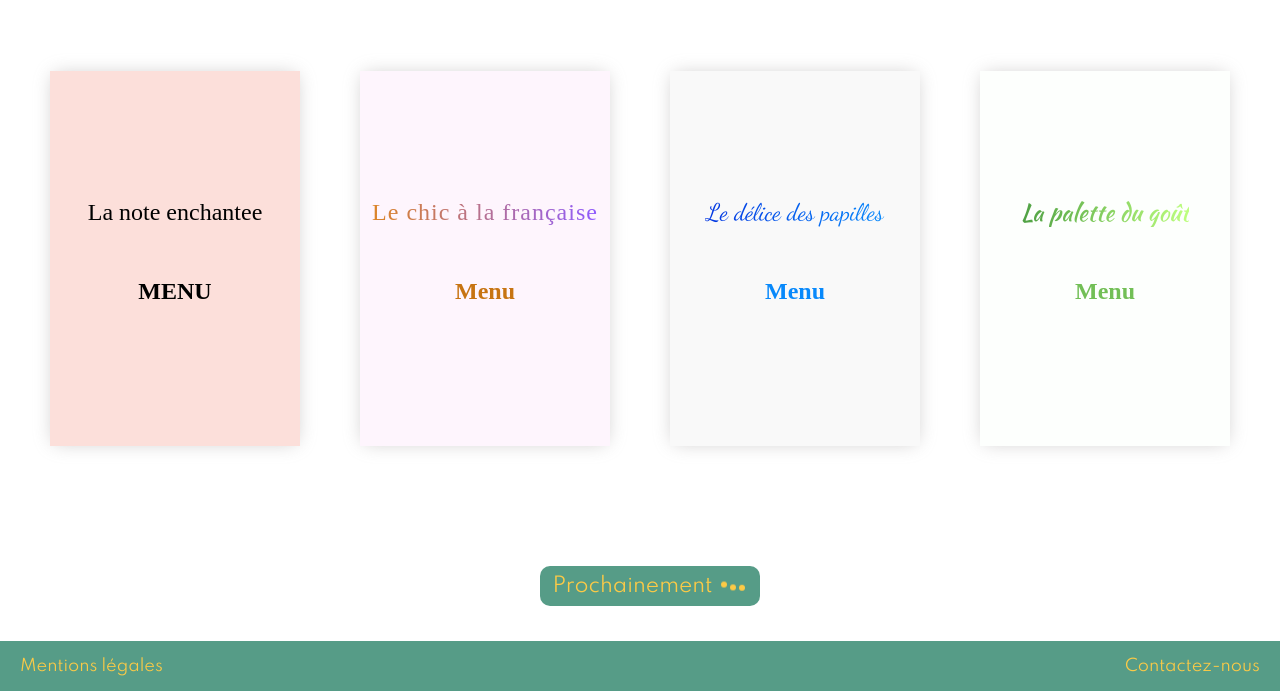
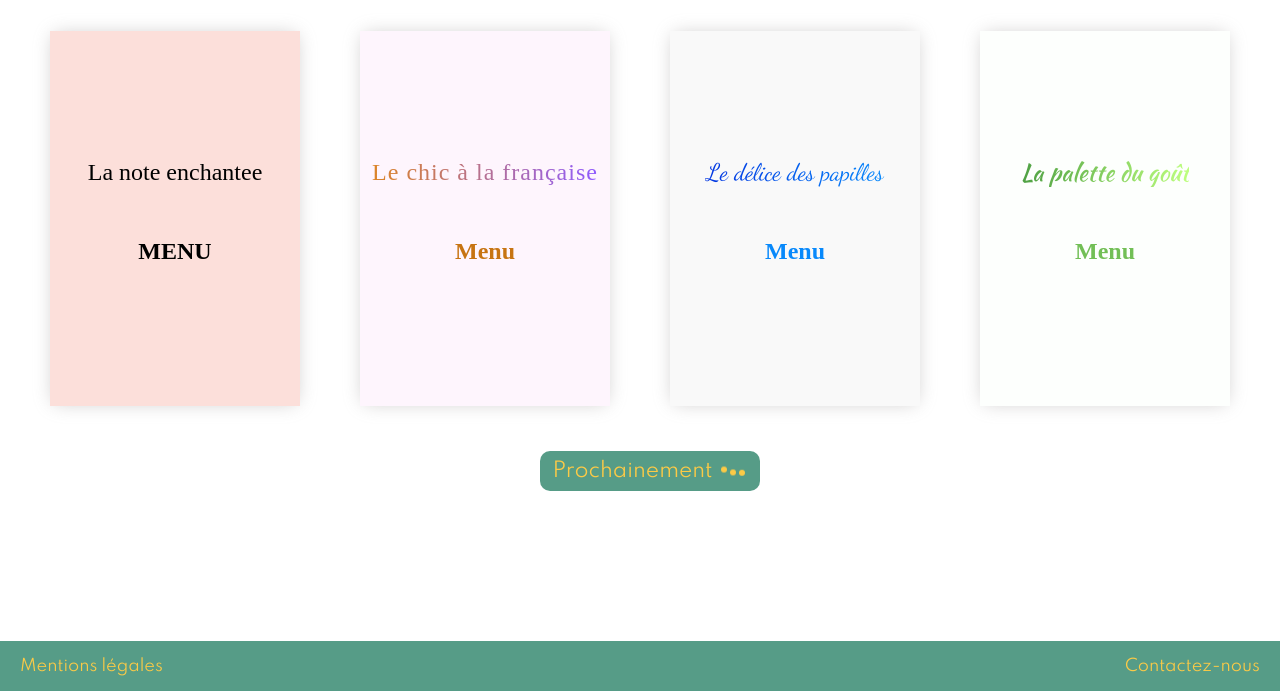
Before and after one commit to CCwebaudio/Project3OMFOC, a plain HTML site: page index.html in a window 1280 px wide. Shown: the part 109-805 px from the top of the page. Drawn offline with Linux system fonts and the light colour scheme; a web font is replaced by a local one.

Commit message:
réglage de la page d'accueil

```diff
--- a/style.css
+++ b/style.css
@@ -19,7 +19,7 @@ header {
     flex-wrap: wrap;
     justify-content: center;
     align-items: center;
-    padding-top: 150px;
+    padding-top: 110px;
 }
 
 .base-disposition {
@@ -175,8 +175,7 @@ header {
 .principal-body-footer {
     display: flex;
     justify-content: center;
-    align-items: center;
-    height: 220px;
+    height: 140px;
 }
 
 .prochainement-button {
@@ -185,6 +184,7 @@ header {
     color: #fcca46;
     background-color: #569c87;
     margin-left: 20px;
+    margin-top: 15px;
     font-size: 20px;
     line-height: 50px;
     width: 220px;
```
